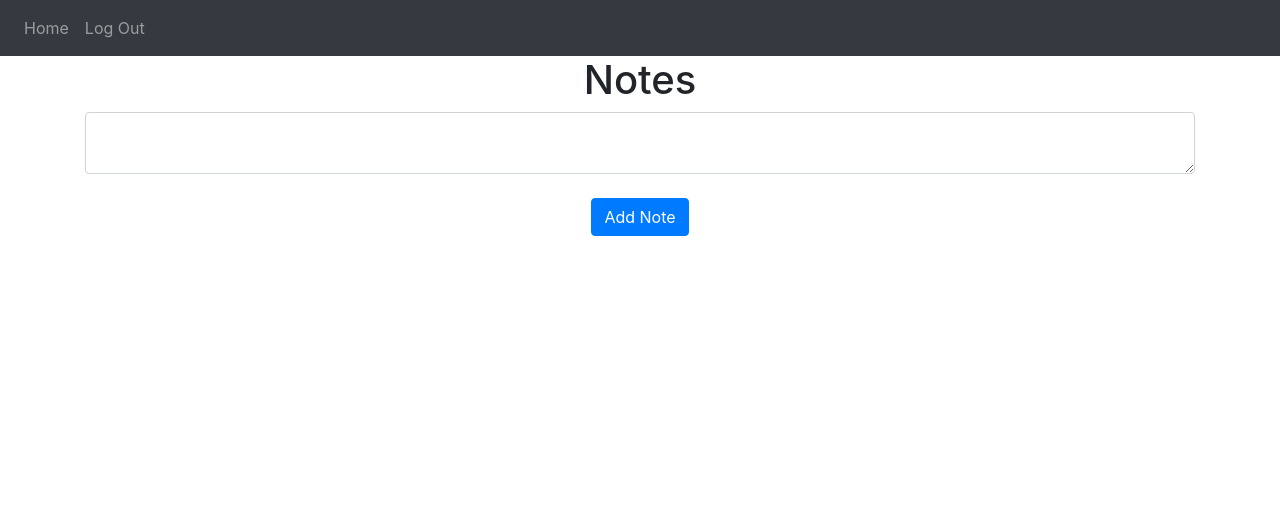
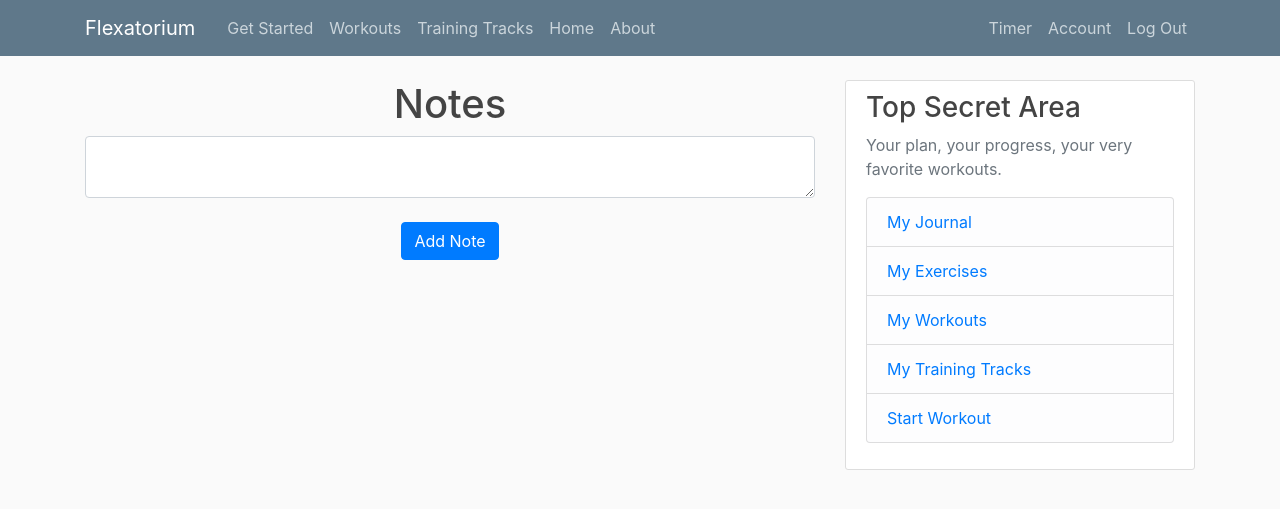
Before and after one commit to SamPearson/Flexatorium, a Flask app: page / in a window 1280 px wide. Shown: the top 509 px of the page. Run offline with Flask 3, Linux system fonts and the light colour scheme; the visitor is signed in with stand-in values (Sample User, id 1); data that the repository does not hold is empty; some libraries are stand-ins or nearby versions.

Commit message:
Navbar, sidebar, and styling

```diff
--- /dev/null
+++ b/website/static/main.css
@@ -0,0 +1,80 @@
+body {
+  background: #fafafa;
+  color: #333333;
+  margin-top: 5rem;
+}
+
+h1, h2, h3, h4, h5, h6 {
+  color: #444444;
+}
+
+.bg-steel {
+  background-color: #5f788a;
+}
+
+.site-header .navbar-nav .nav-link {
+  color: #cbd5db;
+}
+
+.site-header .navbar-nav .nav-link:hover {
+  color: #ffffff;
+}
+
+.site-header .navbar-nav .nav-link.active {
+  font-weight: 500;
+}
+
+.content-section {
+  background: #ffffff;
+  padding: 10px 20px;
+  border: 1px solid #dddddd;
+  border-radius: 3px;
+  margin-bottom: 20px;
+}
+
+.article-title {
+  color: #444444;
+}
+
+a.article-title:hover {
+  color: #428bca;
+  text-decoration: none;
+}
+
+.article-content {
+  white-space: pre-line;
+}
+
+.article-img {
+  height: 65px;
+  width: 65px;
+  margin-right: 16px;
+}
+
+.article-metadata {
+  padding-bottom: 1px;
+  margin-bottom: 4px;
+  border-bottom: 1px solid #e3e3e3
+}
+
+.article-metadata a:hover {
+  color: #333;
+  text-decoration: none;
+}
+
+.article-svg {
+  width: 25px;
+  height: 25px;
+  vertical-align: middle;
+}
+
+.account-img {
+  height: 125px;
+  width: 125px;
+  margin-right: 20px;
+  margin-bottom: 16px;
+}
+
+.account-heading {
+  font-size: 2.5rem;
+}
--- a/website/templates/base.html
+++ b/website/templates/base.html
@@ -1,8 +1,10 @@
 <!DOCTYPE html>
 <html>
     <head>
+        <!-- Required Metatags for bootstrap-->
         <meta charset="utf-8" />
         <meta name="viewport" content="width=device-width, initial-scale=1" />
+        <!-- Bootstrap stylesheets -->
         <link
           rel="stylesheet"
           href="https://stackpath.bootstrapcdn.com/bootstrap/4.4.1/css/bootstrap.min.css"
@@ -14,27 +16,50 @@
           href="https://stackpath.bootstrapcdn.com/font-awesome/4.7.0/css/font-awesome.min.css"
           crossorigin="anonymous"
         />
+        <!-- Custom CSS -->
+        <link
+          rel="stylesheet"
+          type="text/css"
+          href="{{ url_for('static', filename='main.css') }}"
+        \>
         <title>{% block title %}Home{% endblock %}</title>
     </head>
     <body>
 
-
-        <nav class="navbar navbar-expand-lg navbar-dark bg-dark">
-            <button class="navbar-toggler" type="button" data-toggle="collapse" data-target="#navbar">
+        <header class="site-header">
+            <nav class="navbar navbar-expand-md navbar-dark bg-steel fixed-top">
+                <div class="container">
+                    <a class="navbar-brand mr-4" href="/">Flexatorium</a>
+                    <button class="navbar-toggler" type="button" data-toggle="collapse" data-target="#navbarToggle" aria-controls="navbarToggle" aria-expanded="false" aria-label="Toggle navigation">
                         <span class="navbar-toggler-icon"></span>
                     </button>
-            <div class="collapse navbar-collapse" id="navbar">
+                    <div class="collapse navbar-collapse" id="navbarToggle">
+                        <div class="navbar-nav mr-auto">
+                            <a class="nav-item nav-link" id="nav_quickstart" href="/">Get Started</a>
+                            <a class="nav-item nav-link" id="nav_public_workouts" href="/public_workouts">Workouts</a>
+                            <a class="nav-item nav-link" id="nav_public_tracks" href="/publicy_tracks">Training Tracks</a>
+
+                            <a class="nav-item nav-link" href="/">Home</a>
+                            <a class="nav-item nav-link" href="/about">About</a>
+                        </div>
+                        <!-- Navbar Right Side -->
                         <div class="navbar-nav">
+                            <a class="nav-item nav-link" id="nav_timer" href="timer/">Timer</a>
                             {% if user.is_authenticated %}
-                    <a class="nav-item nav-link" id="nav_home" href="/">Home</a>
+                                <a class="nav-item nav-link" id="nav_profile" href="/my_account">Account</a>
                                 <a class="nav-item nav-link" id="nav_logout" href="/logout">Log Out</a>
                             {% else %}
                                 <a class="nav-item nav-link" id="nav_login" href="/login">Login</a>
                                 <a class="nav-item nav-link" id="nav_signUp" href="/sign-up">Sign Up</a>
                             {% endif %}
+
+                        </div>
                     </div>
                 </div>
             </nav>
+        </header>
+
+
 
 
         {% with messages = get_flashed_messages(with_categories=true) %}
@@ -60,12 +85,49 @@
         {% endwith %}
 
 
-        <div class="container">
-            {% block content %}
-            {% endblock %}
+
+        <main role="main" class="container">
+            <div class="row">
+                <div class="col-md-8">
+                    {% block content %}{% endblock %}
                 </div>
 
+                <!-- Show the nav section -->
+                {% if user.is_authenticated %}
+                    <div class="col-md-4">
+                        <div class="content-section">
+                            <h3>Top Secret Area</h3>
+                            <p class='text-muted'>Your plan, your progress, your very favorite workouts.
+                                <ul class="list-group">
+                                    <li class="list-group-item list-group-item-light">
+                                        <a id="nav_journal" href="log_workout/">My Journal</a>
+                                    </li>
+                                    <li class="list-group-item list-group-item-light">
+                                        <a id="nav_my_exercises" href="/my_exercises">My Exercises</a>
+                                    </li>
+                                    <li class="list-group-item list-group-item-light">
+                                        <a id="nav_my_workouts" href="/my_workouts">My Workouts</a>
+                                    </li>
+                                    <li class="list-group-item list-group-item-light">
+                                        <a id="nav_my_tracks" href="/my_tracks">My Training Tracks</a>
+                                    </li>
+                                    <li class="list-group-item list-group-item-light">
+                                        <a id="nav_log_workout" href="log_workout/">Start Workout</a>
+                                    </li>
 
+                                </ul>
+                            </p>
+                        </div>
+                    </div>
+                {% endif %}
+
+            </div>
+        </main>
+
+
+
+
+        <!-- Optional JS for bootstrap -->
         <script
           src="https://code.jquery.com/jquery-3.2.1.slim.min.js"
           integrity="sha384-KJ3o2DKtIkvYIK3UENzmM7KCkRr/rE9/Qpg6aAZGJwFDMVNA/GpGFF93hXpG5KkN"
--- a/website/views.py
+++ b/website/views.py
@@ -33,3 +33,38 @@ def delete_note():
             db.session.delete(note)
             db.session.commit()
     return jsonify({})
+
+
+@views.route('/public_workouts', methods=['Get'])
+def public_workouts():
+    return "heyo!"
+
+
+@views.route('/my_workouts', methods=['Get'])
+def my_workouts():
+    return "heyo!"
+
+
+@views.route('/public_tracks', methods=['Get'])
+def public_tracks():
+    return "heyo!"
+
+
+@views.route('/my_tracks', methods=['Get'])
+def my_tracks():
+    return "heyo!"
+
+
+@views.route('/log_workout', methods=['Get'])
+def log_workout():
+    return "heyo!"
+
+
+@views.route('/about', methods=['Get'])
+def about():
+    return "heyo!"
+
+
+@views.route('/timer', methods=['Get'])
+def timer():
+    return "heyo!"
```
Lines whose indentation alone changed are shown as unchanged.
